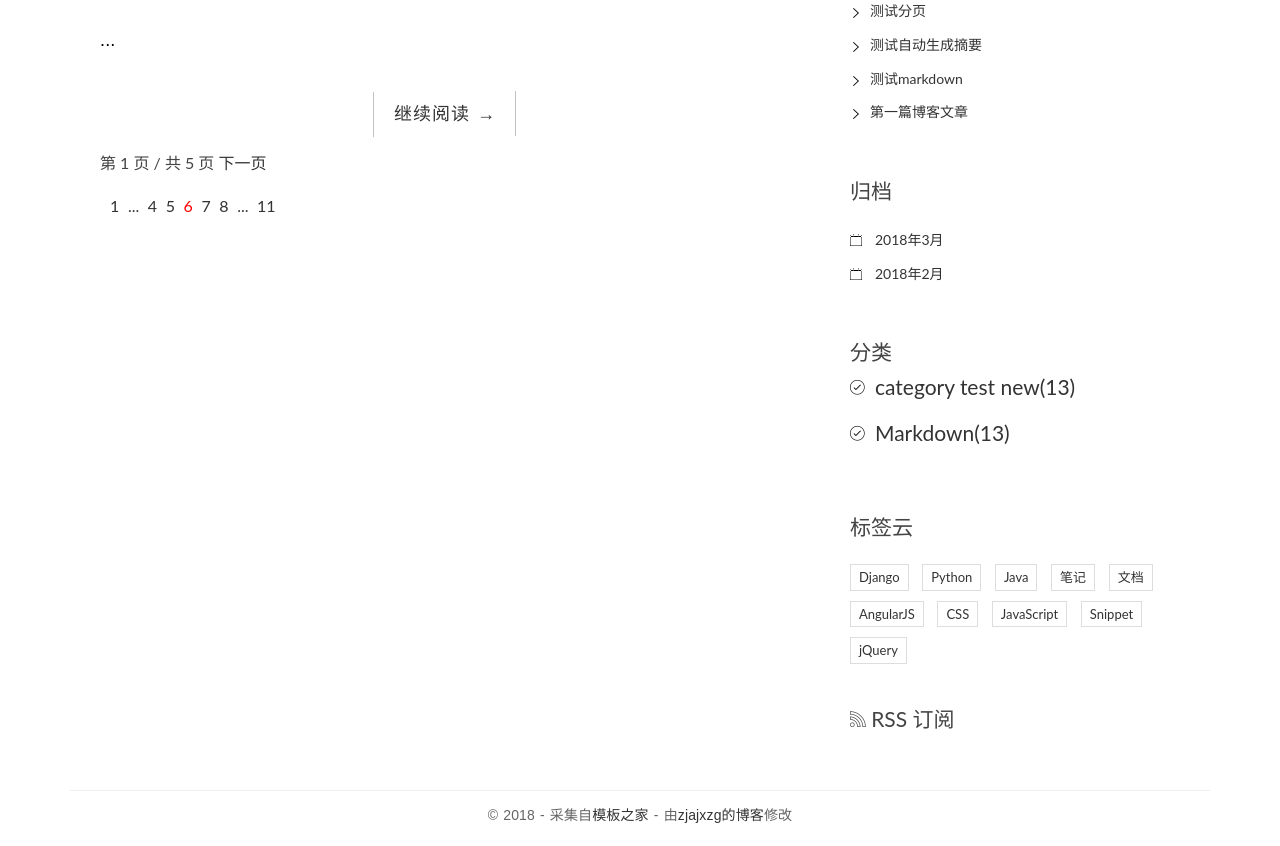
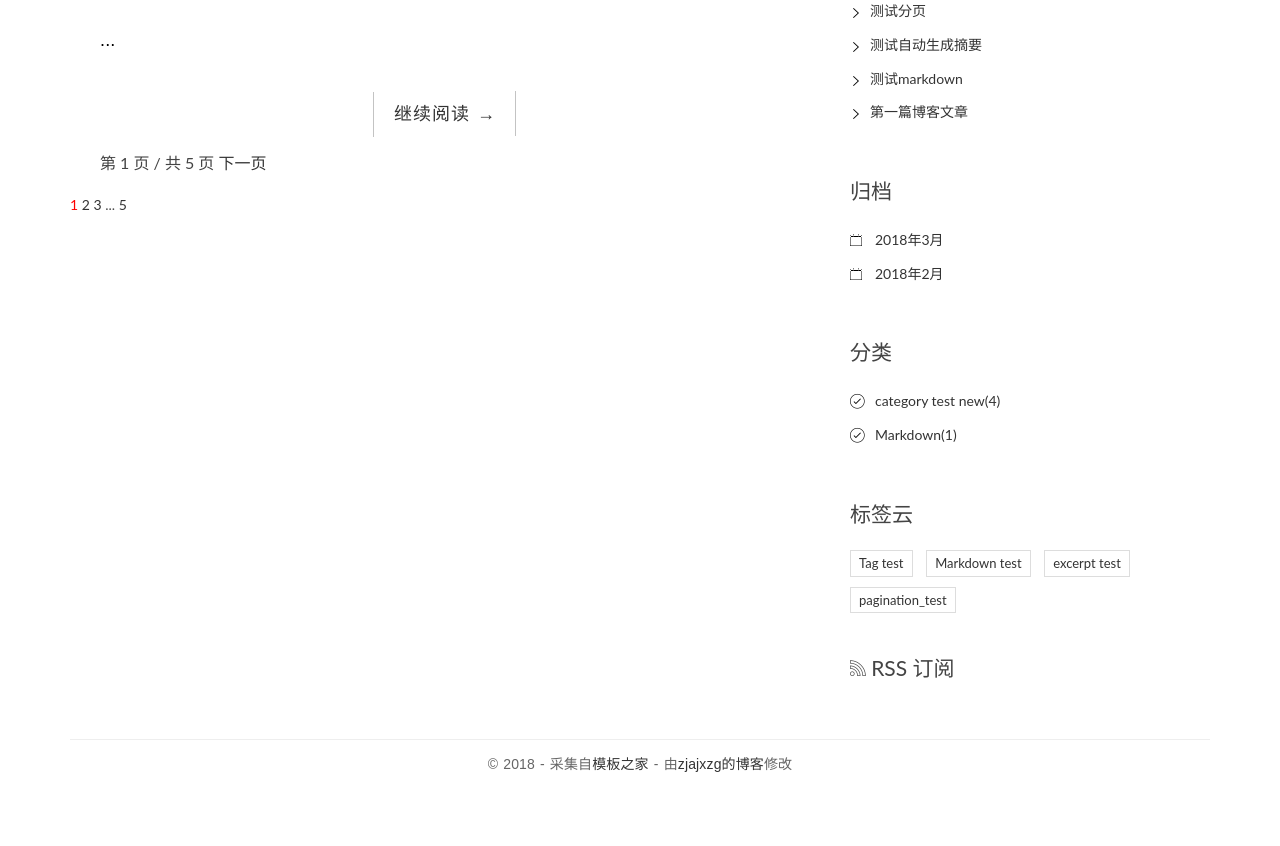
Before and after one commit to zjajxzg/blog_project_django, a Django app: page / in a window 1280 px wide. Shown: the part 259-1105 px from the top of the page. After the commit the page ends 1031 px from the top, so only its background shows below. Run offline with Django 3.2, Linux system fonts and the light colour scheme; data comes from the database, SQL or seed files in the repository; both versions use the stored data as it was after the commit; some libraries are stand-ins or nearby versions.

Commit message:
2018-03-09

```diff
--- a/blog/templatetags/blog_tags.py
+++ b/blog/templatetags/blog_tags.py
@@ -1,4 +1,4 @@
-from ..models import Post, Category
+from ..models import Post, Category, Tag
 from django import template
 from django.db.models.aggregates import Count
 
@@ -18,3 +18,8 @@ def archives():
 @register.simple_tag
 def get_categories():
     return Category.objects.annotate(num_posts=Count('post')).filter(num_posts__gt=0)
+
+
+@register.simple_tag()
+def get_tags():
+    return Tag.objects.annotate(num_posts=Count('post')).filter(num_posts__gt=0)
--- a/blog/urls.py
+++ b/blog/urls.py
@@ -7,4 +7,5 @@ urlpatterns = [
     url(r'^post/(?P<pk>[0-9]+)/$', views.PostDetailView.as_view(), name='detail'),
     url(r'^archives/(?P<year>[0-9]{4})/(?P<month>[0-9]{1,2})/$', views.ArchivesView.as_view(), name='archives'),
     url(r'^category/(?P<pk>[0-9]+)/$', views.CategoryView.as_view(), name='category'),
+    url(r'tag/(?P<pk>[0-9]+)/$', views.TagView.as_view(), name='tag'),
 ]
--- a/blog/views.py
+++ b/blog/views.py
@@ -1,7 +1,7 @@
 from django.shortcuts import render, get_object_or_404
 from comments.forms import CommentForm
 from django.http import HttpResponse
-from .models import Post, Category
+from .models import Post, Category, Tag
 from django.views.generic import ListView,DetailView
 import markdown
 
@@ -13,6 +13,61 @@ class IndexView(ListView):
     template_name = 'blog/index.html'
     context_object_name = 'post_list'
     paginate_by = 1
+
+    def get_context_data(self, **kwargs):
+        context = super().get_context_data(**kwargs)
+        paginator = context.get('paginator')
+        page = context.get('page_obj')
+        is_paginated = context.get('is_paginated')
+        pagination_data = self.pagination_data(paginator, page, is_paginated)
+        context.update(pagination_data)
+        return context
+
+    def pagination_data(self, paginator, page, is_paginated):
+        if not is_paginated:
+            return {}
+        left = []
+        right = []
+        left_has_more = False
+        right_has_more = False
+        first = False
+        last = False
+        page_number = page.number
+        total_pages = paginator.num_pages
+        page_range = paginator.page_range
+        if page_number == 1:
+            right = page_range[page_number:page_number+2]
+            if right[-1] < total_pages - 1:
+                right_has_more = True
+            if right[-1] < total_pages:
+                last = True
+        elif page_number == total_pages:
+            left = page_range[(page_number-3) if (page_number-3) > 0 else 0:page_number-1]
+            if left[0] > 2:
+                left_has_more = True
+            if left[0] > 1:
+                first = True
+        else:
+            left = page_range[(page_number-3) if (page_number-3) > 0 else 0:page_number - 1]
+            right = page_range[page_number:page_number + 2]
+
+            if right[-1] < total_pages -1:
+                right_has_more = True
+            if right[-1] < total_pages:
+                last = True
+            if left[0] > 2:
+                left_has_more = True
+            if left[0] > 1:
+                first = True
+        data = {
+            'left': left,
+            'right': right,
+            'left_has_more': left_has_more,
+            'right_has_more': right_has_more,
+            'first': first,
+            'last': last,
+        }
+        return data
 
 
 class CategoryView(IndexView):
@@ -58,6 +113,16 @@ class PostDetailView(DetailView):
         return context
 
 
+class TagView(ListView):
+    model = Post
+    template_name = 'blog/index.html'
+    context_object_name = 'post_list'
+
+    def get_queryset(self):
+        tag = get_object_or_404(Tag, pk=self.kwargs.get('pk'))
+        return super(TagView, self).get_queryset().filter(tags=tag)
+
+
 def index(request):
     # return HttpResponse("欢迎访问我的博客主页！")
     # return render(request,'blog/index.html',context = {'title':'我的博客首页','welcome':'欢迎访问我的博客首页'})
--- a/blogproject/urls.py
+++ b/blogproject/urls.py
@@ -15,9 +15,11 @@ Including another URLconf
 """
 from django.conf.urls import url, include
 from django.contrib import admin
+from blog.feeds import AllPostsRssFeed
 
 urlpatterns = [
     url(r'^admin/', admin.site.urls),
     url(r'', include('blog.urls')),
     url(r'', include('comments.urls')),
+    url(r'^all/rss/$', AllPostsRssFeed(), name='rss'),
 ]
--- a/templates/base.html
+++ b/templates/base.html
@@ -103,56 +103,33 @@
                 </div>
 
                 <div class="widget widget-category">
-                    <h3 class="widget-title">分类
+                    <h3 class="widget-title">分类</h3>
                     {% get_categories as category_list %}
                     <ul>
                         {% for category in category_list %}
                         <li>
-                            <a href="{% url 'blog:category' category.id %}">{{category.name}}<span class="post-count">(13)</span></a>
+                            <a href="{% url 'blog:category' category.id %}">{{category.name}}<span class="post-count">({{ category.num_posts }})</span></a>
                         </li>
                         {% empty %}
                         暂无分类！
                         {% endfor %}
                     </ul>
                 </div>
-
                 <div class="widget widget-tag-cloud">
                     <h3 class="widget-title">标签云</h3>
+                    {% get_tags as tag_list %}
                     <ul>
+                        {% for tag in tag_list %}
                         <li>
-                            <a href="#">Django</a>
+                            <a href="{% url 'blog:tag' tag.pk %}">{{ tag.name }}</a>
                         </li>
-                        <li>
-                            <a href="#">Python</a>
-                        </li>
-                        <li>
-                            <a href="#">Java</a>
-                        </li>
-                        <li>
-                            <a href="#">笔记</a>
-                        </li>
-                        <li>
-                            <a href="#">文档</a>
-                        </li>
-                        <li>
-                            <a href="#">AngularJS</a>
-                        </li>
-                        <li>
-                            <a href="#">CSS</a>
-                        </li>
-                        <li>
-                            <a href="#">JavaScript</a>
-                        </li>
-                        <li>
-                            <a href="#">Snippet</a>
-                        </li>
-                        <li>
-                            <a href="#">jQuery</a>
-                        </li>
+                        {% empty %}
+                        暂无标签
+                        {% endfor %}
                     </ul>
                 </div>
                 <div class="rss">
-                    <a href=""><span class="ion-social-rss-outline"></span> RSS 订阅</a>
+                    <a href="{% url 'rss' %}"><span class="ion-social-rss-outline"></span> RSS 订阅</a>
                 </div>
             </aside>
         </div>
--- a/templates/blog/index.html
+++ b/templates/blog/index.html
@@ -42,18 +42,32 @@
             {% endif %}
         </div>
         {% endif %}
+        {% if is_paginated %}
+        <div class="pagination">
+            {% if first %}
+                <a href="?page=1">1</a>
+            {% endif %}
+            {% if left %}
+                {% if left_has_more %}
+                    <span>...</span>
+                {% endif %}
+                {% for i in left %}
+                    <a href="?page={{ i }}">{{ i }}</a>
+                {% endfor %}
+            {% endif %}
+            <a href="?page={{ page_obj.number }}" style="color:red">{{ page_obj.number }}</a>
+            {% if right %}
+                {% for i in right %}
+                    <a href="?page={{ i }}">{{ i }}</a>
+                {% endfor %}
+                {% if right_has_more %}
+                    <span>...</span>
+                {% endif %}
+            {% endif %}
+            {% if last %}
+                <a href="?page={{ paginator.num_pages }}">{{ paginator.num_pages }}</a>
+            {% endif %}
+        </div>
+        {% endif %}
 
-        <div class="pagination">
-            <ul>
-                <li><a href="">1</a></li>
-                <li><a href="">...</a></li>
-                <li><a href="">4</a></li>
-                <li><a href="">5</a></li>
-                <li class="current"><a href="">6</a></li>
-                <li><a href="">7</a></li>
-                <li><a href="">8</a></li>
-                <li><a href="">...</a></li>
-                <li><a href="">11</a></li>
-            </ul>
-        </div>
 {% endblock main %}
```
Also changed, not shown: blog/feeds.py (added, +17 -0 lines), templates/blog/detail.html (+9 -1 lines), db.sqlite3.
